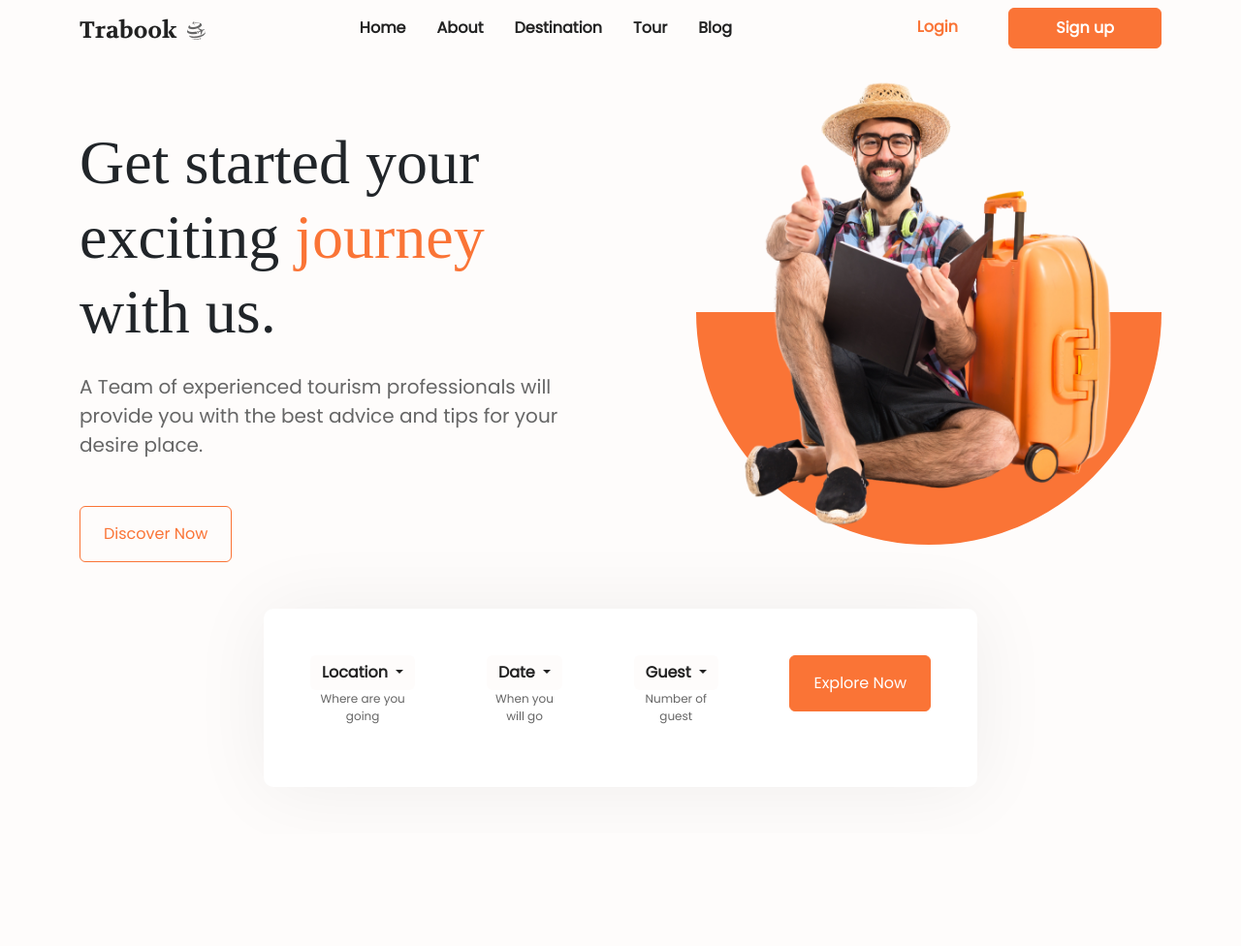
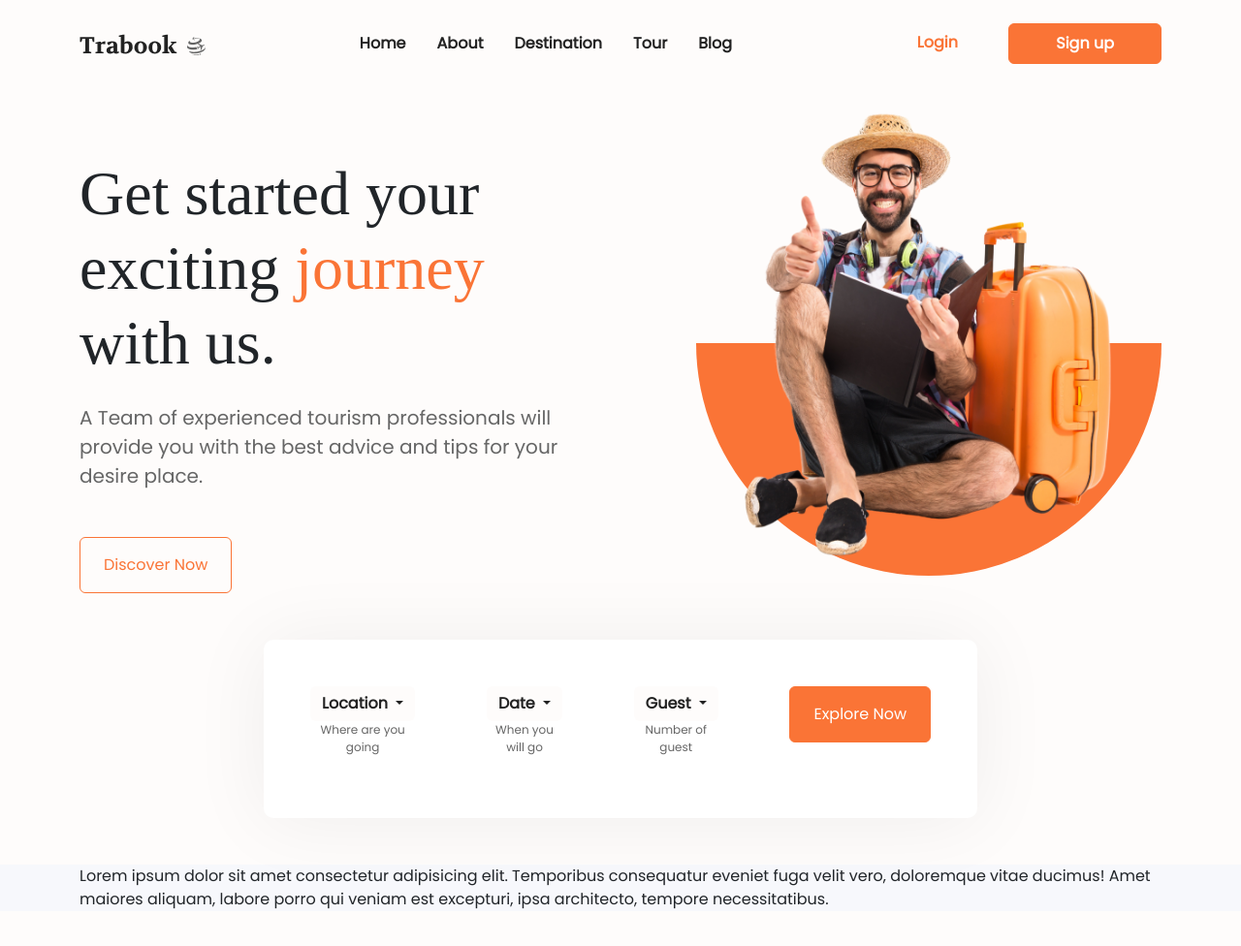
Before and after one commit to jdatuesta7/trabook-landing-page, a website: page index.html in a window 1280 px wide. Shown: the whole page at 97% size. Before the commit the page ends 860 px from the top, so only its background shows below. Drawn offline with nearby package versions, Linux system fonts and the light colour scheme; a web font is replaced by a local one.

Commit message:
adjust padding on navbar

```diff
--- a/assets/scss/custom.scss
+++ b/assets/scss/custom.scss
@@ -66,3 +66,7 @@ p {
 .home__card-description {
     font-size: 0.75em;
 }
+
+.navbar {
+    --bs-navbar-padding-y: 1.5rem;
+}
--- a/index.html
+++ b/index.html
@@ -129,6 +129,15 @@
             </div>
         </section>
 
+        <section class="bg-light-alt">
+            <div class="container mb-5">
+                <div>
+                    Lorem ipsum dolor sit amet consectetur adipisicing elit. Temporibus consequatur eveniet fuga velit
+                    vero, doloremque vitae ducimus! Amet maiores aliquam, labore porro qui veniam est excepturi, ipsa
+                    architecto, tempore necessitatibus.
+                </div>
+            </div>
+        </section>
     </main>
 
     <!--=============== FOOTER ===============-->
```
Also changed, not shown: assets/scss/custom.css, 1 other file.
